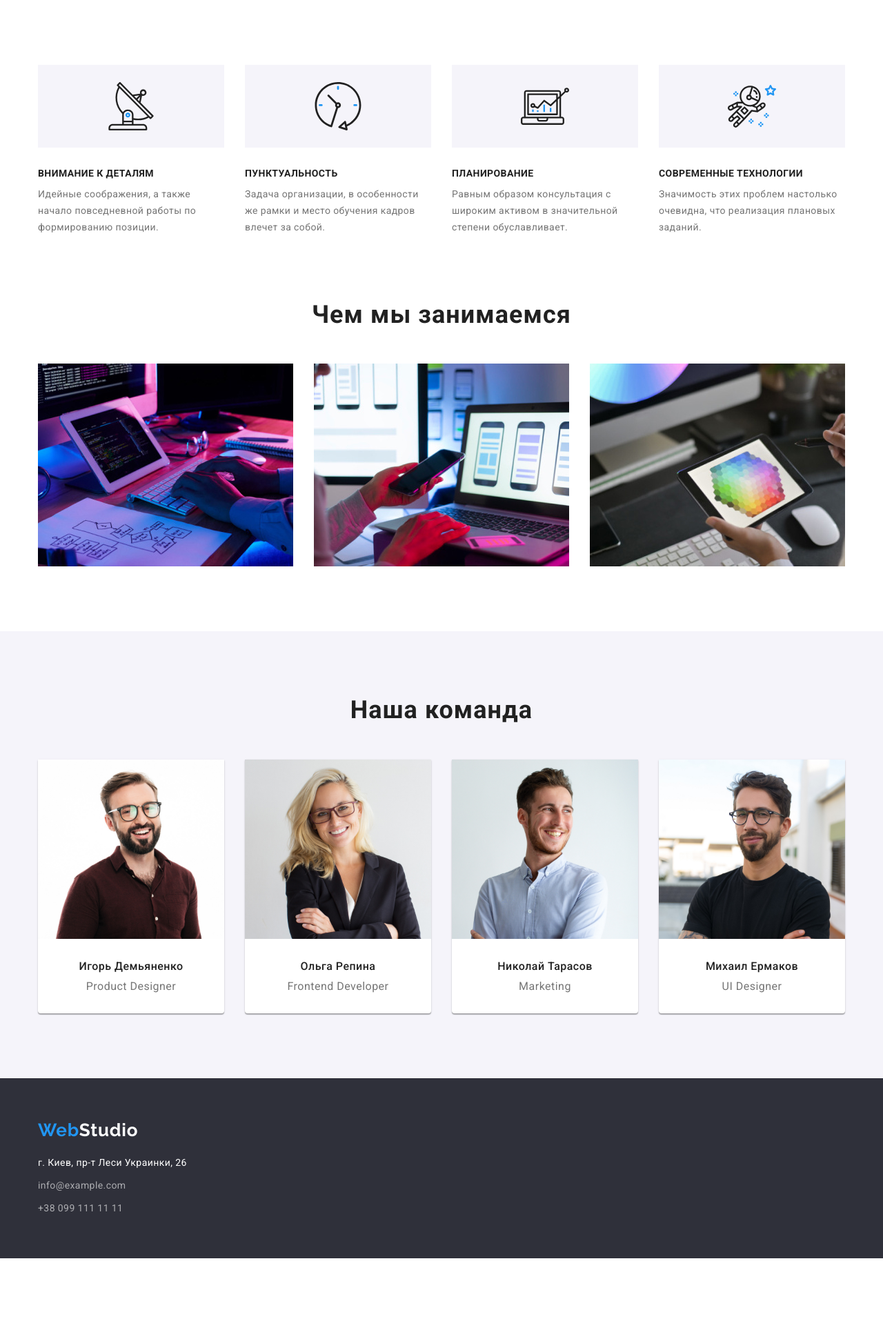
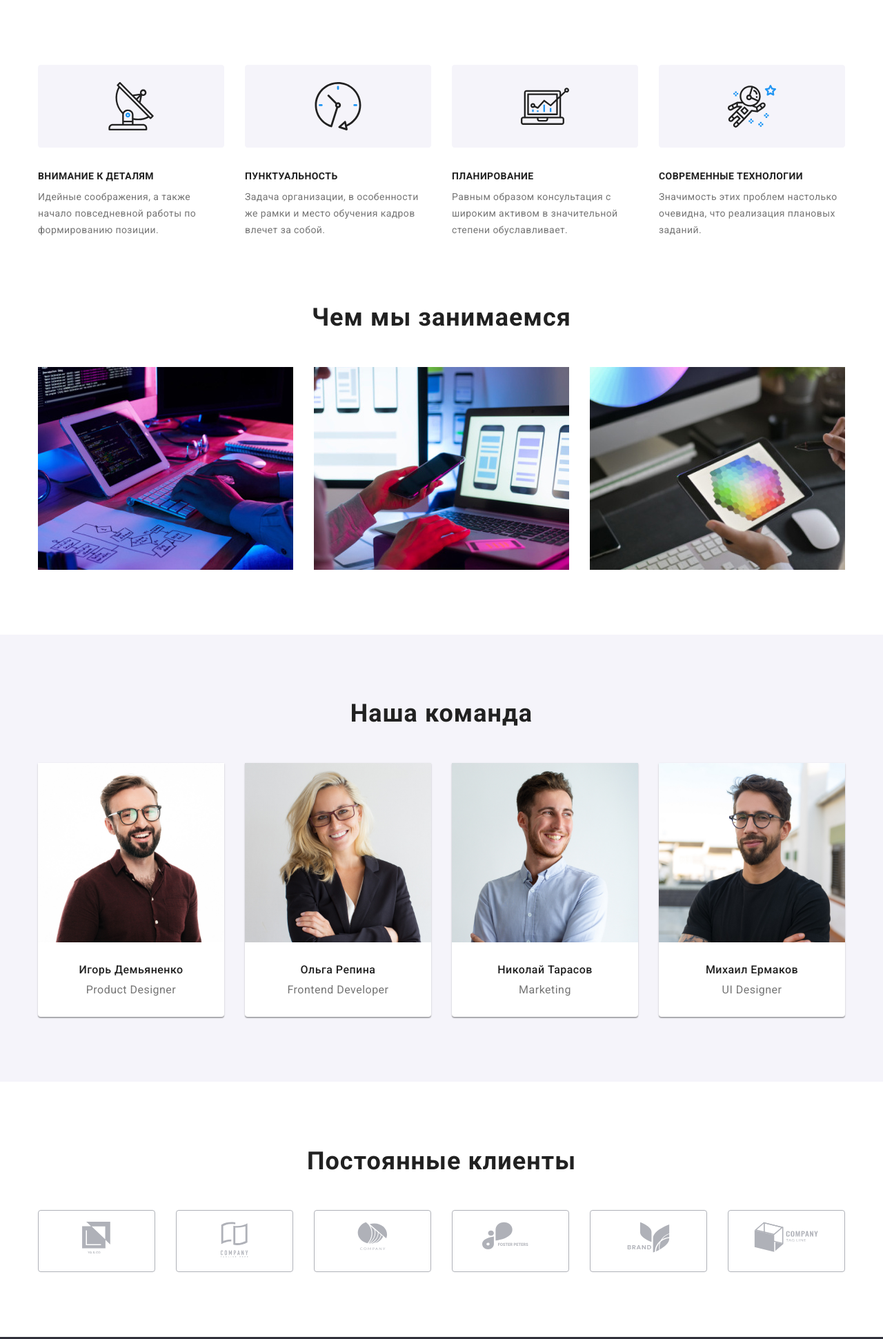
Before and after one commit to Zina88/goit-markup-hw-04, a plain HTML site: page index.html in a window 1280 px wide. Shown: the part 682-2623 px from the top of the page at 69% size. Before the commit the page ends 2506 px from the top, so only its background shows below. Drawn offline with nearby package versions, Linux system fonts and the light colour scheme.

Commit message:
creat logo

```diff
--- a/css/styles.css
+++ b/css/styles.css
@@ -4,6 +4,7 @@
   --accent-color: #2196f3;
   --white-color: #ffffff;
   --section-color: #2f303a;
+  --logo-color: #afb1b8;
 }
 
 body {
@@ -128,9 +129,14 @@ img {
   letter-spacing: 0.02em;
 }
 
+.contacts-logo-svg {
+  margin-right: 10px;
+}
+
 .contacts-link:hover,
 .contacts-link:focus {
   color: var(--accent-color);
+  fill: var(--accent-color);
 }
 
 /* рамка под хедером */
@@ -204,33 +210,11 @@ img {
 .feature-item {
   width: 270px;
   margin-right: 30px;
+  flex-basis: calc((100% - 90px) / 4);
 }
 
-.feature-item::before {
-  display: block;
-  content: '';
-  height: 120px;
-  background-color: #f5f4fa;
+.feature-logo {
   margin-bottom: 30px;
-
-  background-repeat: no-repeat;
-  background-position: center;
-}
-
-.feature-item:nth-child(1)::before {
-  background-image: url(../images/antenna\ 1.svg);
-}
-
-.feature-item:nth-child(2)::before {
-  background-image: url('../images/clock\ 1.svg');
-}
-
-.feature-item:nth-child(3)::before {
-  background-image: url('../images/diagram\ 1.svg');
-}
-
-.feature-item:nth-child(4)::before {
-  background-image: url('../images/astronaut\ 1.svg');
 }
 
 .feature-item:last-child {
@@ -324,6 +308,53 @@ img {
   letter-spacing: 0.03em;
 
   text-align: center;
+}
+
+/* Постоянные клиенты */
+.clients {
+  padding: 94px 0;
+  text-align: center;
+}
+
+.clients-title {
+  margin-bottom: 50px;
+  font-weight: 700;
+  font-size: 36px;
+  line-height: 42px;
+  text-align: center;
+  letter-spacing: 0.03em;
+  color: var(--title-text-color);
+}
+
+.clients-logo-list {
+  display: flex;
+  flex-wrap: wrap;
+}
+
+.clients-logo-item {
+  flex-basis: calc((100% - 150px) / 6);
+  margin-right: 30px;
+  border: 1px solid #afb1b8;
+  box-sizing: border-box;
+  border-radius: 4px;
+  padding: 16px 32px;
+}
+
+.clients-logo-item:last-child {
+  margin-right: 0;
+}
+
+.clients-link {
+  text-decoration: none;
+}
+
+.clients-logo-svg {
+  fill: var(--logo-color);
+}
+
+.clients-logo-svg:hover,
+.clients-logo-svg:focus {
+  fill: var(--accent-color);
 }
 
 /*footer*/
--- a/index.html
+++ b/index.html
@@ -19,6 +19,7 @@
     <link rel="stylesheet" href="./css/styles.css" />
   </head>
   <body>
+    <!--шапка-->
     <header class="header">
       <div class="container main-nav">
         <a class="logo link" href=""><span class="logo-icon">Web</span>Studio</a>
@@ -34,14 +35,22 @@
             <li class="site-nav-item"><a class="site-nav-link link" href="">Контакты</a></li>
           </ul>
         </nav>
+
         <!--Контакты-->
         <ul class="contacts">
+          <li class="contacts-item envelope">
+            <a class="contacts-link link" href="mailto:info@devstudio.com">
+              <svg class="contacts-logo-svg" width="16" height="12">
+                <use href="./images/symbol-defs.svg#icon-envelope"></use>
+              </svg>info@devstudio.com</a>
+          </li>
+
           <li class="contacts-item">
-            <a class="contacts-link link" href="mailto:info@devstudio.com"> info@devstudio.com</a>
+            <a class="contacts-link link" href="tel:+380961111111"><svg class="contacts-logo-svg" width="10" height="16">
+                <use href="./images/symbol-defs.svg#icon-smartphone"></use>
+              </svg>+38 096 111 11 11</a>
           </li>
-          <li class="contacts-item">
-            <a class="contacts-link link" href="tel:+380961111111">+38 096 111 11 11</a>
-          </li>
+
         </ul>
       </div>
     </header>
@@ -53,38 +62,57 @@
           <button class="hero-button" type="button">Заказать услугу</button>
         </div>
       </section>
+
       <!--Особенности-->
       <section class="section">
         <div class="container">
           <h2 class="visually-hidden">Особенности</h2>
           <ul class="feature-list">
+
             <li class="feature-item">
+              <svg class="feature-logo" width="270" height="120">
+                <use href="./images/symbol-defs.svg#icon-antenna"
+              </svg>
               <h3 class="feature">Внимание к деталям</h3>
               <p class="feature-text">
                 Идейные соображения, а также начало повседневной работы по формированию позиции.
               </p>
             </li>
+
             <li class="feature-item">
+              <svg class="feature-logo" width="270" height="120">
+                <use href="./images/symbol-defs.svg#icon-clock"
+              </svg>
               <h3 class="feature">Пунктуальность</h3>
               <p class="feature-text">
                 Задача организации, в особенности же рамки и место обучения кадров влечет за собой.
               </p>
             </li>
+
             <li class="feature-item">
+              <svg class="feature-logo" width="270" height="120">
+                <use href="./images/symbol-defs.svg#icon-diagram"
+              </svg>
               <h3 class="feature">Планирование</h3>
               <p class="feature-text">
                 Равным образом консультация с широким активом в значительной степени обуславливает.
               </p>
             </li>
+
             <li class="feature-item">
+              <svg class="feature-logo" width="270" height="120">
+                <use href="./images/symbol-defs.svg#icon-astronaut"
+              </svg>
               <h3 class="feature">Современные технологии</h3>
               <p class="feature-text">
                 Значимость этих проблем настолько очевидна, что реализация плановых заданий.
               </p>
             </li>
+
           </ul>
         </div>
       </section>
+
       <!--Чем мы занимаемся-->
       <section class="section work">
         <div class="container">
@@ -102,6 +130,7 @@
           </ul>
         </div>
       </section>
+
       <!--Наша команда-->
       <section class="section comand">
         <div class="container">
@@ -140,6 +169,63 @@
       </section>
     </main>
 
+    <!--Постоянные клиенты-->
+    <section class="clients section">
+      <div class="container">
+        <h2 class="clients-title">Постоянные клиенты</h1>
+          <ul class="clients-logo-list">
+            <li class="clients-logo-item">
+              <a href="clients-link">
+                <svg class="clients-logo-svg" width="41" height="46.7">
+                  <use href="./images/symbol-defs.svg#icon-ya-co">
+                  </use>
+                </svg>
+              </a>
+            </li>
+            <li class="clients-logo-item">
+              <a href="clients-link">
+                <svg class="clients-logo-svg" width="40" height="52">
+                  <use href="./images/symbol-defs.svg#icon-company">
+                  </use>
+                </svg>
+                </a>
+            </li>
+            <li class="clients-logo-item">
+              <a href="clients-link">
+                <svg class="clients-logo-svg" width="43.5" height="41.2">
+                  <use href="./images/symbol-defs.svg#icon-company2">
+                  </use>
+                </svg>
+                </a>
+            </li>
+            <li class="clients-logo-item">
+              <a href="clients-link">
+                <svg class="clients-logo-svg" width="84.5" height="40.6">
+                  <use href="./images/symbol-defs.svg#icon-foster-peters">
+                  </use>
+                </svg>
+                </a>
+            </li>
+            <li class="clients-logo-item">
+              <a href="clients-link">
+                <svg class="clients-logo-svg" width="62.5" height="45.4">
+                  <use href="./images/symbol-defs.svg#icon-brand">
+                  </use>
+                </svg>
+                </a>
+            </li>
+            <li class="clients-logo-item">
+              <a href="clients-link">
+                <svg class="clients-logo-svg" width="93.8" height="44">
+                  <use href="./images/symbol-defs.svg#icon-company-tag-line">
+                  </use>
+                </svg>
+                </a>
+            </li>
+          </ul>
+      </div>
+    </section>
+
     <footer class="footer">
       <div class="container">
         <a class="logo-footer link" href=""><span class="footer-icon">Web</span>Studio</a>
```
Also changed, not shown: portfolio.html (+17 -4 lines), images/antenna 1.svg (deleted), images/astronaut 1.svg (deleted), images/clock 1.svg (deleted), images/diagram 1.svg (deleted), images/symbol-defs.svg (added).
